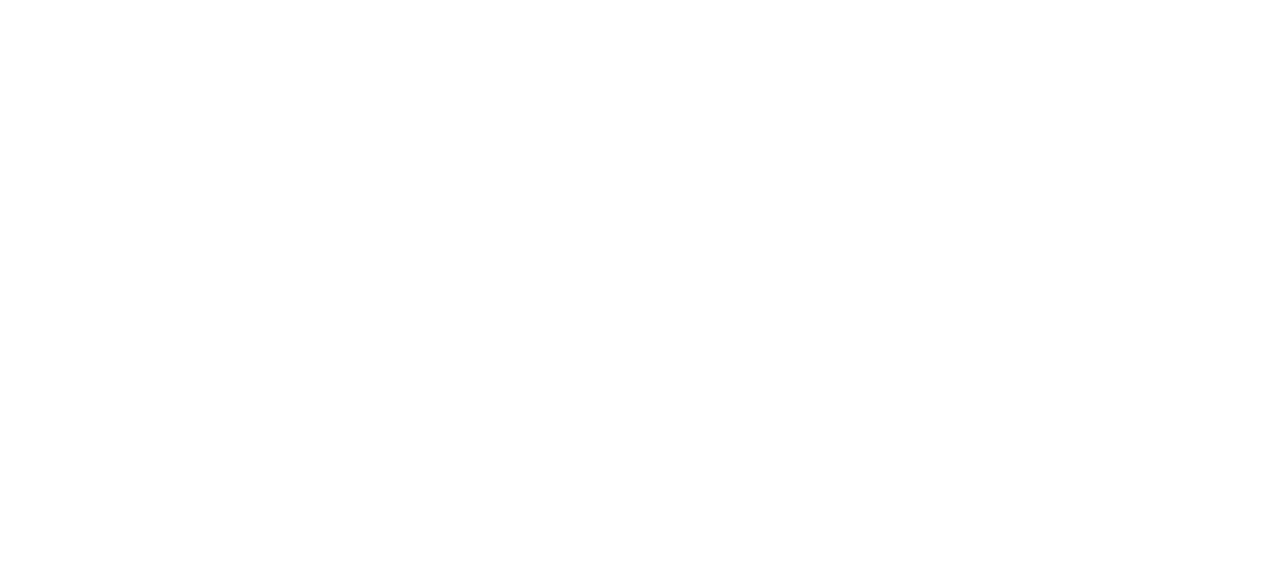
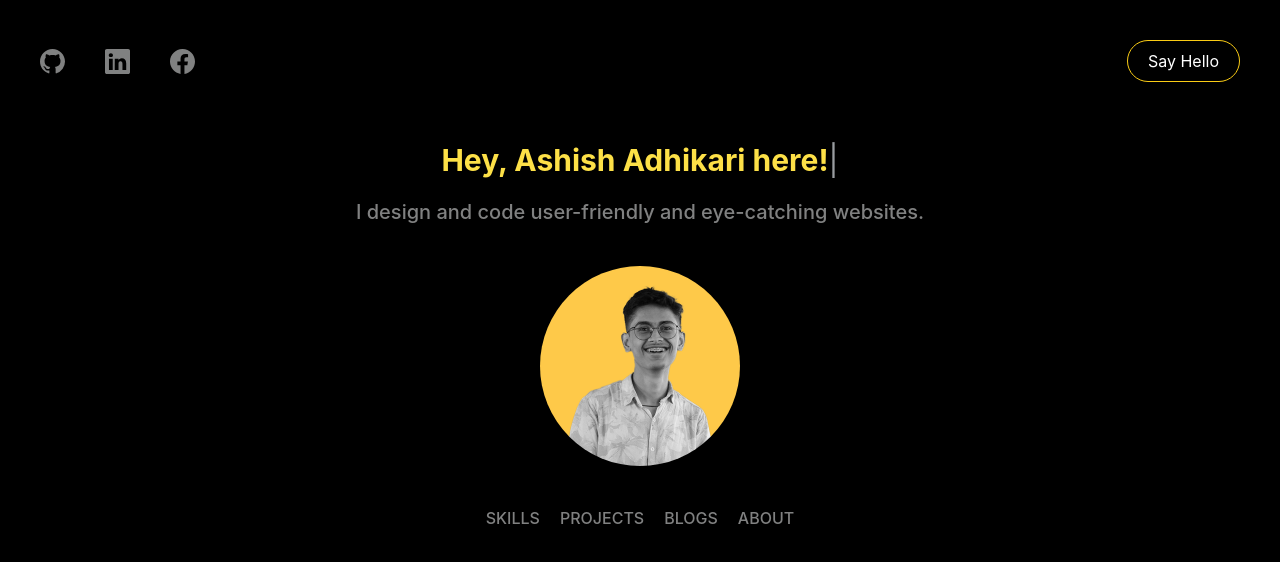
Before and after one commit to ashish-adhikaree/Portfolio-2022, a Next.js app: page / in a window 1280 px wide. Shown: the top 562 px of the page. Built offline with nearby package versions, Linux system fonts and the light colour scheme.

Commit message:
landing page completed

```diff
--- /dev/null
+++ b/components/Avatar.tsx
@@ -0,0 +1,8 @@
+import Image from 'next/image'
+const Avatar = () => {
+    return (
+        <Image className="rounded-full" alt='profile' width={200} height={50} src='/profile.png'/>
+    )
+}
+
+export default Avatar
--- /dev/null
+++ b/components/Header/ContactIcon.tsx
@@ -0,0 +1,11 @@
+
+
+const ContactIcon = () => {
+  return (
+    <div className="border border-yellow-400 px-5 py-2 rounded-full text-white cursor-pointer hover:bg-yellow-300 hover:text-black transition-all duration-300 hover:scale-[1.05]" title="Contact me">
+      <p>Say Hello</p>
+    </div>
+  );
+};
+
+export default ContactIcon;
--- /dev/null
+++ b/components/Header/Header.tsx
@@ -0,0 +1,13 @@
+import ContactIcon from "./ContactIcon"
+import Socials from "./Socials"
+
+const Header = () => {
+    return (
+        <div className="flex items-center justify-between sticky top-0 p-10 bg-black">
+            <Socials/>
+            <ContactIcon/>
+        </div>
+    )
+}
+
+export default Header
--- /dev/null
+++ b/components/Header/Navbar.tsx
@@ -0,0 +1,12 @@
+const Navbar = () => {
+    return (
+        <div className="font-medium space-x-5">
+            <a href="#" className="navlinks">SKILLS</a>
+            <a href="#" className="navlinks">PROJECTS</a>
+            <a href="#" className="navlinks">BLOGS</a>
+            <a href="#" className="navlinks">ABOUT</a>
+        </div>
+    )
+}
+
+export default Navbar
--- /dev/null
+++ b/components/Header/Socials.tsx
@@ -0,0 +1,20 @@
+import Link from 'next/link'
+import { BsFacebook, BsGithub, BsLinkedin } from 'react-icons/bs'
+
+const Socials = () => {
+    return (
+    <div className='flex space-x-10 items-center'>
+        <Link href="https://github.com/ashish-adhikaree" className='socials-icon' title='Github Profile'>
+            <BsGithub size={25}/>
+        </Link>
+        <Link href="https://www.linkedin.com/in/ashish-adhikari33/" className='socials-icon' title='LinkedIn Profile'>
+            <BsLinkedin size={25}/>
+        </Link>
+        <Link href="https://www.facebook.com/profile.php?id=100007897335684" className='socials-icon' title='Facebook Profile'>
+            <BsFacebook size={25}/>
+        </Link>
+    </div>
+    )
+}
+
+export default Socials
--- /dev/null
+++ b/components/Layout.tsx
@@ -0,0 +1,13 @@
+import { PropsWithChildren } from "react"
+import Header from "./Header/Header"
+
+const Layout = ({children}:PropsWithChildren) => {
+    return (
+        <div>
+            <Header/>
+            {children}
+        </div>
+    )
+}
+
+export default Layout
--- /dev/null
+++ b/components/Summary.tsx
@@ -0,0 +1,14 @@
+import Title from "./Title"
+import Avatar from "./Avatar"
+import Navbar from "./Header/Navbar"
+const Summary = () => {
+    return (
+        <div className="flex flex-col items-center space-y-10 pt-5">
+            <Title/>
+            <Avatar/>
+            <Navbar/>
+      </div>
+    )
+}
+
+export default Summary
--- /dev/null
+++ b/components/Title.tsx
@@ -0,0 +1,28 @@
+import Typewriter from "typewriter-effect";
+
+const Title = () => {
+  return (
+    <div className="text-center space-y-5">
+      <Typewriter
+        options={{
+          wrapperClassName: "text-3xl font-bold text-yellow-300",
+          cursorClassName: "text-3xl text-gray-300 animate-pulse",
+          loop: true,
+        }}
+        onInit={(typewriter) => {
+          typewriter
+            .typeString("Hey, Ashish Adhikari here!")
+            .pauseFor(2500)
+            .deleteAll()
+            .typeString("Designer and Front-End Developer")
+            .deleteAll()
+            .pauseFor(2500)
+            .start();
+        }}
+      />
+      <p className="text-xl font-medium">I design and code user-friendly and eye-catching websites.</p>
+    </div>
+  );
+};
+
+export default Title;
--- a/package.json
+++ b/package.json
@@ -17,7 +17,9 @@
     "next": "13.0.5",
     "react": "18.2.0",
     "react-dom": "18.2.0",
-    "typescript": "4.9.3"
+    "react-icons": "^4.7.1",
+    "typescript": "4.9.3",
+    "typewriter-effect": "^2.19.0"
   },
   "devDependencies": {
     "autoprefixer": "^10.4.13",
--- a/pages/index.tsx
+++ b/pages/index.tsx
@@ -1,4 +1,6 @@
 import Head from 'next/head'
+import Layout from '../components/Layout'
+import Summary from '../components/Summary'
 
 export default function Home() {
   return (
@@ -8,6 +10,9 @@ export default function Home() {
         <meta name="description" content="Developed by Ashish" />
         <link rel="icon" href="/favicon.ico" />
       </Head>
+      <Layout>
+        <Summary/>
+      </Layout>
     </div>
   )
 }
--- a/styles/globals.css
+++ b/styles/globals.css
@@ -4,8 +4,19 @@
 
 html,
 body {
+  background-color: black;
+  color: rgb(128,129,129);
   padding: 0;
   margin: 0;
   font-family: -apple-system, BlinkMacSystemFont, Segoe UI, Roboto, Oxygen,
     Ubuntu, Cantarell, Fira Sans, Droid Sans, Helvetica Neue, sans-serif;
 }
+
+@layer components {
+ .socials-icon {
+  @apply transition-all duration-300 hover:scale-[1.1] hover:text-yellow-300
+ }
+ .navlinks{
+  @apply transition-all duration-200 hover:text-yellow-300
+ }
+}
--- a/tailwind.config.js
+++ b/tailwind.config.js
@@ -1,8 +1,9 @@
 /** @type {import('tailwindcss').Config} */
 module.exports = {
   content: [
-    "./pages/**/*.{js,ts,jsx,tsx}",
-    "./components/**/*.{js,ts,jsx,tsx}",
+    "./pages/*.{js,ts,jsx,tsx}",
+    "./components/*.{js,ts,jsx,tsx}",
+    "./components/**/*.{js,ts,jsx,tsx}"
   ],
   theme: {
     extend: {},
```
Also changed, not shown: public/profile.png (added), 1 other file (tests, documents, lock files or other folders).
